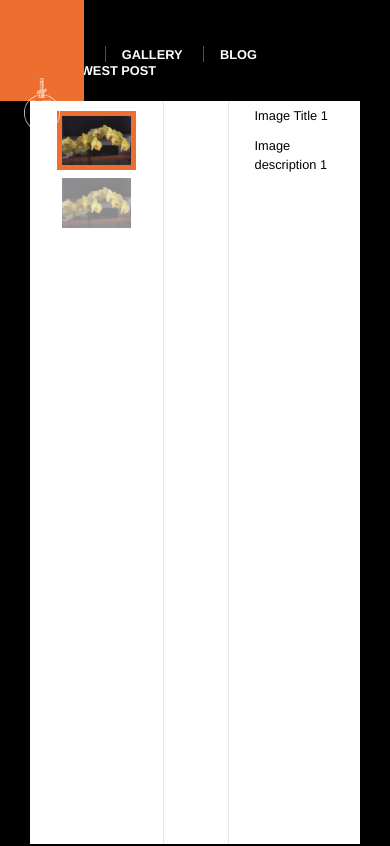
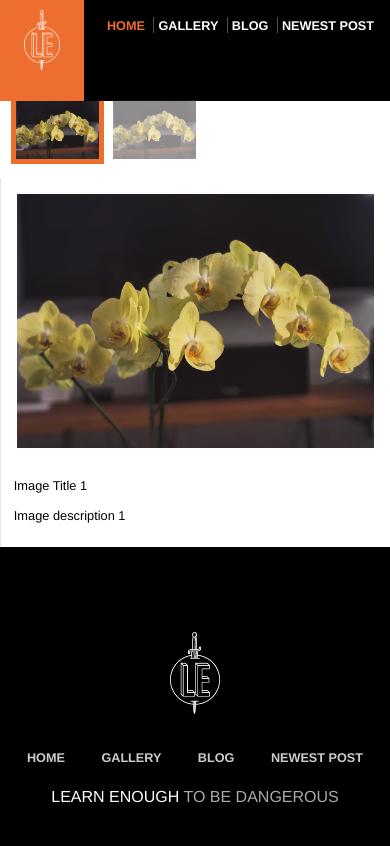
Before and after one commit to monikanaw/monikanaw.github3.io, a plain HTML site: page _site/gallery/index.html in a window 390 px wide. Shown: the top 846 px of the page. Drawn offline with Linux system fonts and the light colour scheme.

Commit message:
Finish mobile prototype

```diff
--- a/_site/css/main.css
+++ b/_site/css/main.css
@@ -496,3 +496,71 @@ body {
 .post-byline {
   text-align: left
 }
+@media (max-width: 800px) {
+  html {
+    box-shadow: none;
+    padding: 0;
+  }
+
+  /* HEADER STYLES */
+  .header-nav {
+    padding: 2vh 1em 0 0;
+  }
+  .header-nav > li {
+    margin-left: 0.25em;
+  }
+  .header-nav > li ~ li {
+    padding-left: 0.25em;
+  }
+  .nav-links a {
+    font-size: 3.25vw;
+  }
+  .header-logo {
+    left: auto;
+  }
+
+  /* BLOG STYLES */
+  .post-aside {
+    display: none;
+  }
+  .home-callout {
+     flex-direction: column;
+   }
+   .callout-copy {
+     flex: 1;
+   }
+   .bio-box {
+  float: none;
+  font-size: 1.3rem;
+  width: auto;
+}
+.gallery {
+  flex-direction: column;
+}
+.gallery .col {
+  padding: 1em;
+}
+.gallery .gallery-thumbs {
+  flex: 1;
+  height: auto;
+  white-space: nowrap;
+  width: 100vw;
+}
+.gallery-thumbs > div {
+    display: inline-block;
+  }
+  .gallery-thumbs img {
+    height: 7vh;
+    margin: 0 10px 0 0;
+    width: auto;
+  }
+  .gallery .gallery-info {
+    flex: 1;
+  }
+  /* BLOG STYLES */
+   .blog-recent {
+     display: none;
+   }
+   .blog-previews {
+     padding: 0;
+   }
--- a/css/main.css
+++ b/css/main.css
@@ -496,3 +496,71 @@ body {
 .post-byline {
   text-align: left
 }
+@media (max-width: 800px) {
+  html {
+    box-shadow: none;
+    padding: 0;
+  }
+
+  /* HEADER STYLES */
+  .header-nav {
+    padding: 2vh 1em 0 0;
+  }
+  .header-nav > li {
+    margin-left: 0.25em;
+  }
+  .header-nav > li ~ li {
+    padding-left: 0.25em;
+  }
+  .nav-links a {
+    font-size: 3.25vw;
+  }
+  .header-logo {
+    left: auto;
+  }
+
+  /* BLOG STYLES */
+  .post-aside {
+    display: none;
+  }
+  .home-callout {
+     flex-direction: column;
+   }
+   .callout-copy {
+     flex: 1;
+   }
+   .bio-box {
+  float: none;
+  font-size: 1.3rem;
+  width: auto;
+}
+.gallery {
+  flex-direction: column;
+}
+.gallery .col {
+  padding: 1em;
+}
+.gallery .gallery-thumbs {
+  flex: 1;
+  height: auto;
+  white-space: nowrap;
+  width: 100vw;
+}
+.gallery-thumbs > div {
+    display: inline-block;
+  }
+  .gallery-thumbs img {
+    height: 7vh;
+    margin: 0 10px 0 0;
+    width: auto;
+  }
+  .gallery .gallery-info {
+    flex: 1;
+  }
+  /* BLOG STYLES */
+   .blog-recent {
+     display: none;
+   }
+   .blog-previews {
+     padding: 0;
+   }
```
